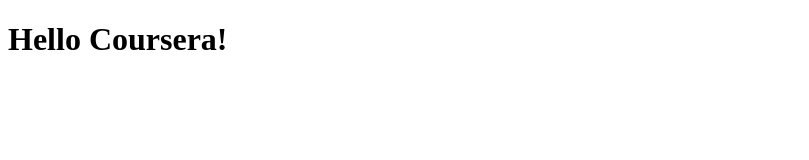
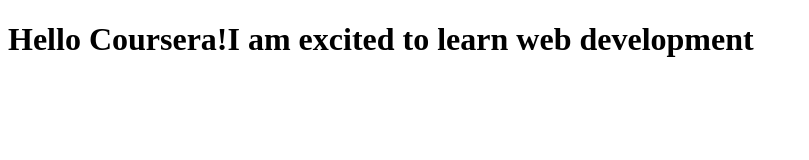
Before and after one commit to Frank3657/coursera-test, a plain HTML site: page site/index.html in a window 1280 px wide. Shown: the whole page, without its empty margins (0-809 px from the left). Drawn offline with Linux system fonts and the light colour scheme.

Commit message:
small addition

```diff
--- a/site/index.html
+++ b/site/index.html
@@ -4,6 +4,6 @@
 	<title>Hello there, this is Frank</title>
 </head>
 <body>
-<h1>Hello Coursera!</h1>
+<h1>Hello Coursera!I am excited to learn web development</h1>
 </body>
 </html>
```
